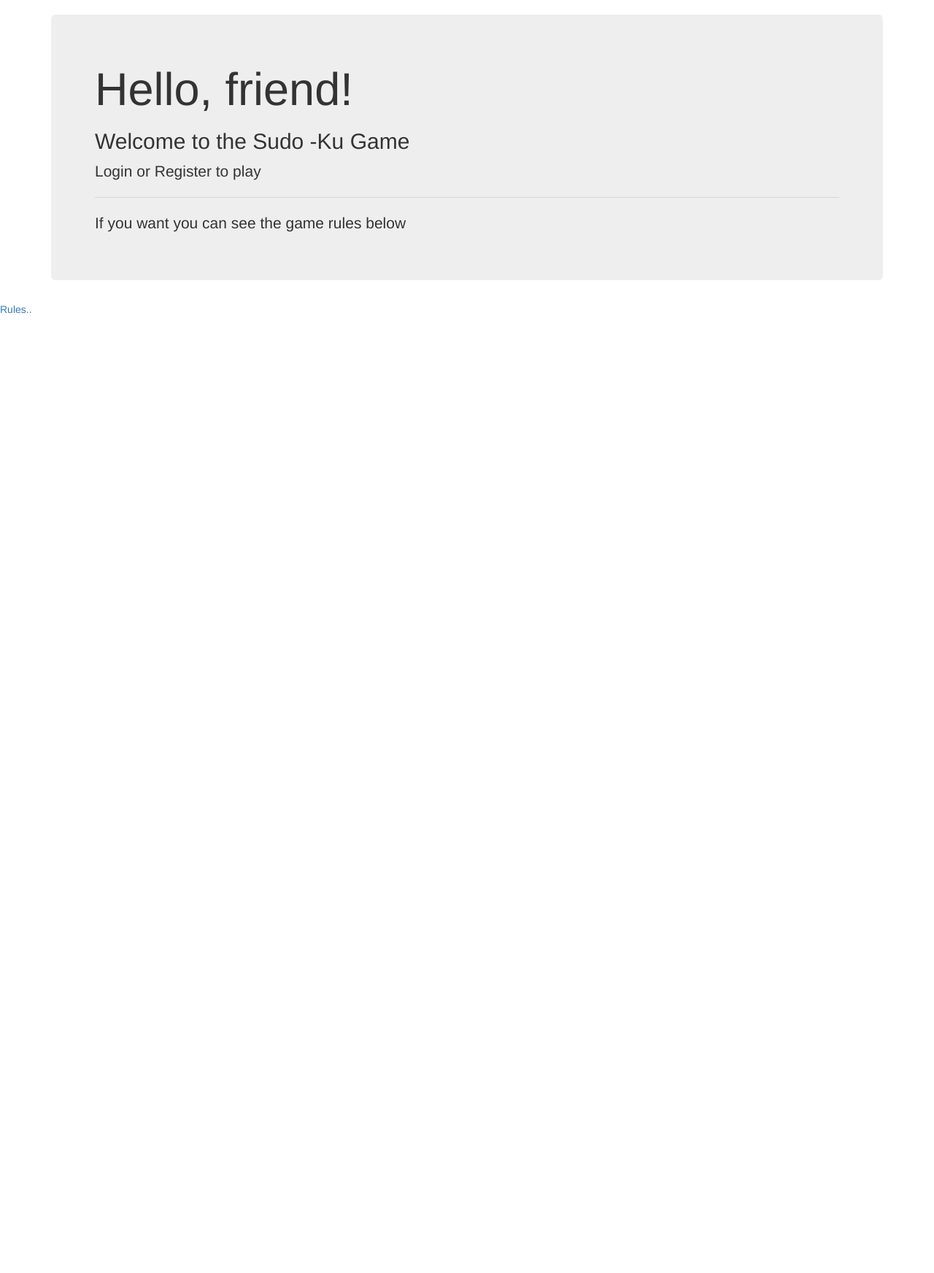
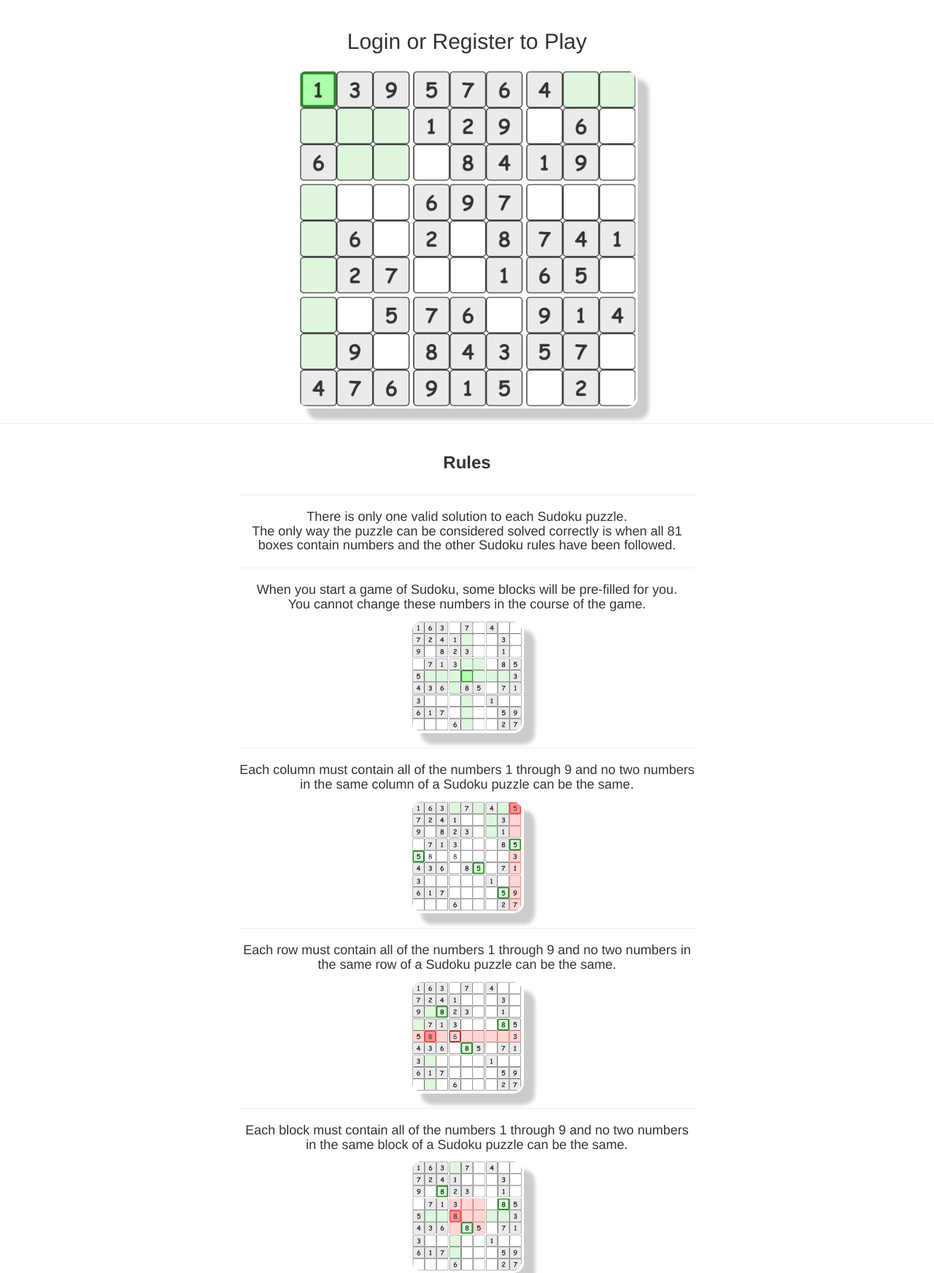
Before and after one commit to pasqualearieta/Sudoku, a Java web app: template Sudoku/WebContent/WEB-INF/views/home.jsp in a window 1280 px wide. Shown: the part 61-1806 px from the top of the page at 73% size. Before the commit the page ends 491 px from the top, so only its background shows below. Run offline with Spring Boot 4, a stand-in JSP engine, Linux system fonts and the light colour scheme; the template is opened without the code that fills it, so the values that code supplies are empty; the project's own start-up code is not run, and a stand-in starts its controllers and pages; some of the project's set-up classes (security, data sources, template engines, error pages and the like) are left out, and stand-ins take their place; some libraries are stand-ins or nearby versions.

Commit message:
Fix home

```diff
--- a/Sudoku/WebContent/WEB-INF/resources/js/home.js
+++ /dev/null
@@ -1,7 +0,0 @@
-$(document).ready(function() {
-  $("#rules_div").hide();
-
-  $("#rules").click(function() {
-    $("#rules_div").toggle();
-  });
-});
--- a/Sudoku/WebContent/WEB-INF/views/home.jsp
+++ b/Sudoku/WebContent/WEB-INF/views/home.jsp
@@ -6,57 +6,106 @@
 <head>
 <meta charset="utf-8">
 <jsp:include page="navbar.jsp"></jsp:include>
+
 <script src="resources/js/home.js"></script>
 </head>
+<style>
+<!--
+#hmlg {
+	border: 3px solid #fff;
+	-moz-box-shadow: 15px 15px 5px #ccc;
+	-webkit-box-shadow: 15px 15px 5px #ccc;
+	box-shadow: 15px 15px 5px #ccc;
+	-moz-border-radius: 25px;
+	-webkit-border-radius: 25px;
+	border-radius: 15px;
+}
+-->
+</style>
+<body>
 
-<body>
-  <div class="container">
-    <div class="jumbotron">
-      <h1 class="display-4">Hello, friend!</h1>
-      <h2 class="display-2">Welcome to the Sudo -Ku Game</h2>
-      <p class="lead">Login or Register to play</p>
-      <hr class="my-4">
-      <p>If you want you can see the game rules below</p>
-
+	<div class="row">
+		<div class="col-md-12" style="text-align: center;">
+			<h2>Login or Register to Play</h2>
 		</div>
 	</div>
 
 
-  <div id="rules" class="button"><a href="#">Rules..</a></div>
-  <div id="rules_div">
-    <p id="p4">Lorem ipsum dolor sit amet, consectetur adipiscing elit. Aliquam ipsum orci, malesuada non tellus eu, viverra eleifend dui. Nam molestie risus id sem vehicula porta. Orci varius natoque penatibus et magnis dis parturient montes,
-      nascetur ridiculus mus. Nam quis diam eros. Mauris non nibh sit amet quam porttitor interdum non eget risus. Pellentesque non suscipit nisl, ac pretium nisi. Class aptent taciti sociosqu ad litora torquent per conubia nostra, per inceptos
-      himenaeos. Aenean augue nisi, auctor non mi sit amet, lobortis imperdiet sapien. In efficitur maximus turpis, sed interdum augue auctor eget. Praesent tempor cursus vestibulum. Praesent accumsan turpis eu sollicitudin ornare. Suspendisse vitae
-      sem et est elementum eleifend at at dolor. Vestibulum consectetur risus et ultricies tincidunt. Vivamus sed mauris eget felis tincidunt volutpat ut ac lorem.
-      <br>
-      <br>
-    </p>
-    <p id="p2">
-      Aenean et venenatis metus. Aliquam porta, neque a accumsan accumsan, purus est malesuada turpis, in placerat purus nisi et dolor. Mauris sed nunc non dui tristique egestas in ut risus. Nullam sodales pellentesque velit. Quisque elementum risus
-      ac euismod porta. Etiam et orci nibh. Vestibulum suscipit dolor eget aliquam tempor. Nunc commodo mollis luctus. Vivamus vel dui vel eros efficitur placerat a non elit. Etiam tincidunt molestie urna nec sagittis. Nam ac metus lorem.
-      Suspendisse
-      non orci non ligula consequat iaculis vulputate eget nisl. Donec maximus facilisis arcu. Mauris elementum sem purus, ornare auctor velit posuere eget. Nam vitae tempus lorem, id aliquet augue.
-    </p>
-    <br>
-    <br>
-    <p id="p3">
-      Donec et blandit metus. Aliquam non leo vitae arcu feugiat vestibulum. Aliquam quis placerat dui. Nulla eu facilisis nisi. Maecenas a ipsum pellentesque, ornare augue ac, pretium leo. Aenean et viverra tellus. Pellentesque interdum lorem dui,
-      sit amet finibus enim vehicula nec. Mauris consequat risus non odio dapibus sagittis. Nam eget justo et libero suscipit lobortis. Proin nisi augue, tincidunt sit amet neque vel, consequat iaculis massa.
-      <br>
-      <br>
-      Cras mollis mauris condimentum sollicitudin malesuada. Duis sollicitudin fermentum mauris, ac ultricies orci. Aliquam eu magna egestas, dignissim risus in, tincidunt metus. Maecenas finibus ultricies maximus. Ut diam ipsum, venenatis in arcu
-      ac,
-      porttitor posuere quam. Maecenas nec tincidunt libero, sed laoreet mauris. Duis imperdiet justo ante, eu dictum lorem egestas a. Cras eu dignissim lorem. Ut in massa et augue tempus semper. In congue ligula nibh, quis auctor elit congue at.
-      Suspendisse luctus nibh quis elit semper auctor. Vestibulum porttitor lorem placerat ultricies posuere. Lorem ipsum dolor sit amet, consectetur adipiscing elit. Proin varius feugiat mattis. Fusce rhoncus odio nulla, vitae feugiat massa sodales
-      id. Suspendisse et enim id lacus aliquam rhoncus.
-      <br>
-      <br>
-      Integer pharetra urna eu nibh interdum, et pharetra turpis ultricies. Ut mauris erat, mattis in tellus vel, pretium eleifend massa. Vivamus posuere, felis et vehicula bibendum, neque ex sollicitudin risus, ut elementum augue tortor et ipsum.
-      Donec id nibh purus. Donec in purus mi. Morbi a tristique dolor, non viverra erat. Aenean pellentesque lobortis luctus. Suspendisse ac ante lectus. Sed scelerisque euismod diam ac molestie. Proin odio justo, ultrices ut mattis nec, malesuada
-      eget tellus. Mauris ut velit viverra, luctus nulla nec, luctus tortor. Sed facilisis mauris at felis pharetra, vitae scelerisque purus fermentum. Pellentesque vitae tellus lorem. Interdum et malesuada fames ac ante ipsum primis in faucibus.
-      Etiam porttitor varius nisi ut viverra. Morbi malesuada tincidunt elementum.</p>
+	<div class="container">
+		<div class="row" style="margin-top: 1%;">
+			<div>
+				<img id="hmlg" src="resources/img/home.gif"
+					style="display: block; margin-left: auto; margin-right: auto"
+					width="40%" height="40%" />
+			</div>
 		</div>
 
+	</div>
+	<hr>
+	<div class="row">
+		<div class="col-md-12" style="text-align: center;">
+			<h3>
+				<strong>Rules</strong>
+			</h3>
+		</div>
+	</div>
+
+
+	<div class="row">
+		<div class="col-md-6 col-md-offset-3">
+			<div id="rules_div" style="text-align: center;">
+				<hr>
+				<h4 id="f1">
+					There is only one valid solution to each Sudoku puzzle. <br>The
+					only way the puzzle can be considered solved correctly is when all
+					81 boxes contain numbers and the other Sudoku rules have been
+					followed.
+				</h4>
+				<hr>
+				<h4 id="f2">
+					When you start a game of Sudoku, some blocks will be pre-filled for
+					you. <br>You cannot change these numbers in the course of the
+					game.
+				</h4>
+
+				<div>
+					<img id="hmlg" src="resources/img/19.PNG"
+						style="display: block; margin-left: auto; margin-right: auto"
+						width="25%" height="25%" />
+				</div>
+				<hr>
+				<h4 id="f3">Each column must contain all of the numbers 1
+					through 9 and no two numbers in the same column of a Sudoku puzzle
+					can be the same.</h4>
+				<div>
+					<img id="hmlg" src="resources/img/22.PNG"
+						style="display: block; margin-left: auto; margin-right: auto"
+						width="25%" height="25%" />
+				</div>
+
+				<hr>
+				<h4 id="f4">Each row must contain all of the numbers 1 through
+					9 and no two numbers in the same row of a Sudoku puzzle can be the
+					same.</h4>
+
+				<div>
+					<img id="hmlg" src="resources/img/21.PNG"
+						style="display: block; margin-left: auto; margin-right: auto"
+						width="25%" height="25%" />
+				</div>
+				<hr>
+				<h4>Each block must contain all of the numbers 1 through 9 and
+					no two numbers in the same block of a Sudoku puzzle can be the
+					same.</h4>
+
+				<div>
+					<img id="hmlg" src="resources/img/20.PNG"
+						style="display: block; margin-left: auto; margin-right: auto"
+						width="25%" height="25%" />
+				</div>
+			</div>
+		</div>
+	</div>
 </body>
 
 </html>
--- a/Sudoku/WebContent/WEB-INF/views/navbar.jsp
+++ b/Sudoku/WebContent/WEB-INF/views/navbar.jsp
@@ -87,7 +87,7 @@
 
 					<c:if test="${empty username }">
 						<!--REGISTRATION-->
-						<li class="dropdown"><a href="" class="dropdown-toggle"
+						<li class="dropdown"><a href="registerToogleNavigation" class="dropdown-toggle"
 							data-toggle="dropdown">Register <span class="caret"></span></a>
 							<ul class="dropdown-menu dropdown-lr animated flipInX"
 								role="menu">
@@ -97,9 +97,6 @@
 											<b>Register</b>
 										</h3>
 									</div>
-
-
-
 									<form action="register" method="post" role="form"
 										autocomplete="off" id="registration_form">
 										<div class="form-group">
```
Also changed, not shown: Sudoku/WebContent/WEB-INF/resources/js/sudoku_GUI_logic.js (+5 -4 lines), Sudoku/WebContent/WEB-INF/resources/img/19.PNG (added), Sudoku/WebContent/WEB-INF/resources/img/20.PNG (added), Sudoku/WebContent/WEB-INF/resources/img/21.PNG (added), Sudoku/WebContent/WEB-INF/resources/img/22.PNG (added), Sudoku/WebContent/WEB-INF/resources/img/home.gif (added). Lines whose indentation alone changed are shown as unchanged.
